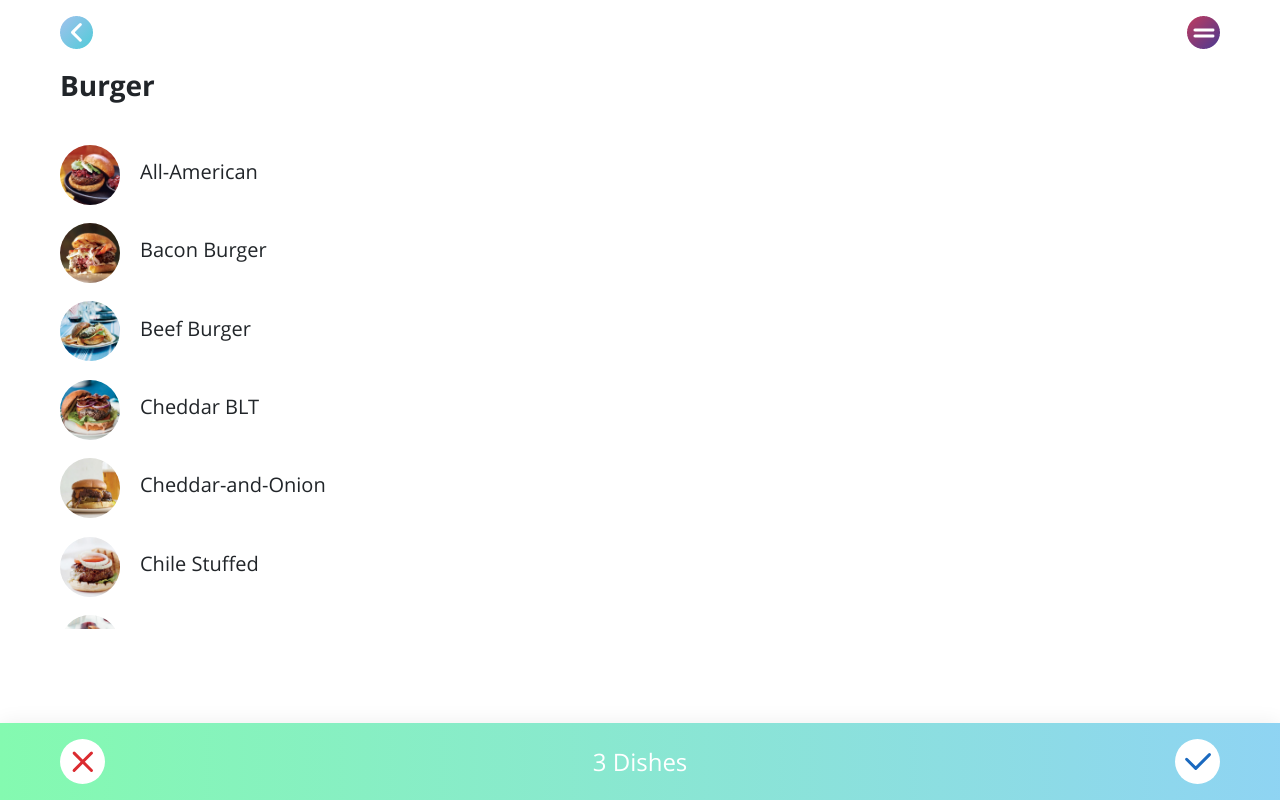
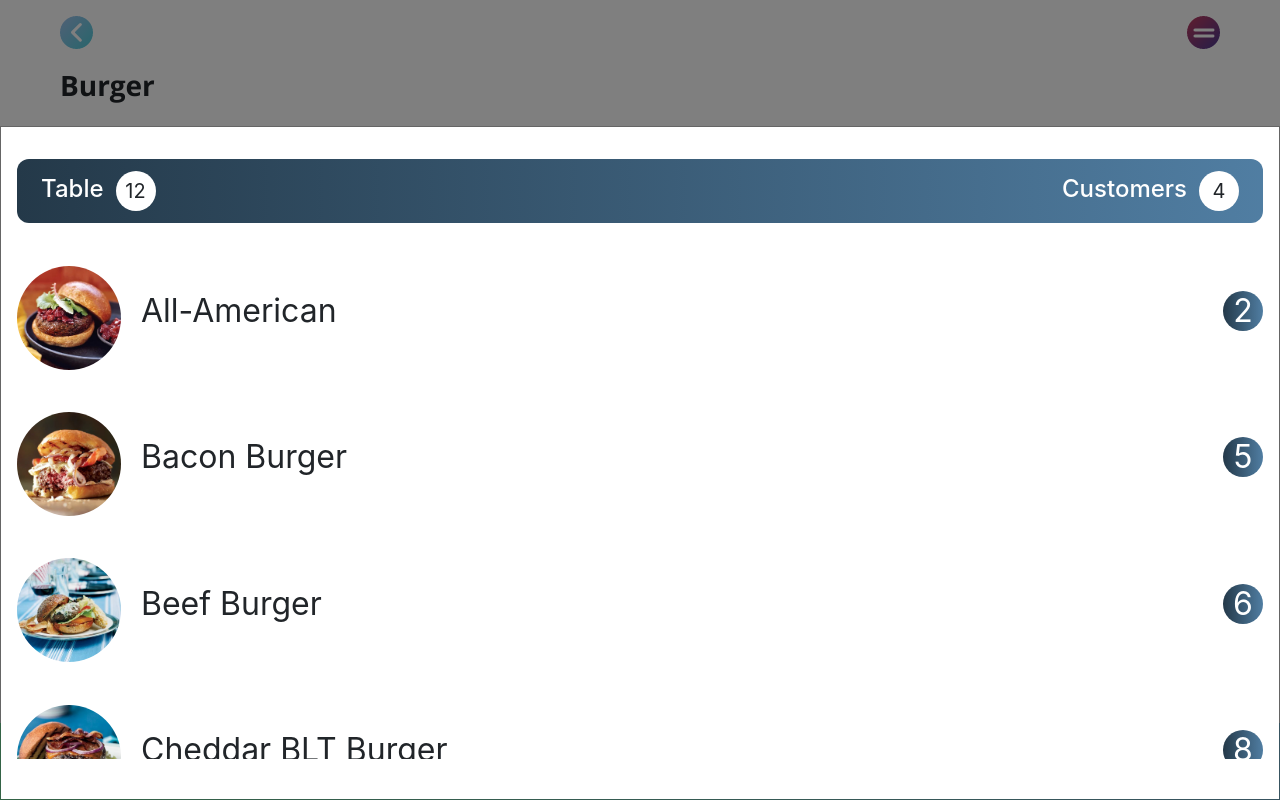
Before and after one commit to duyanh3110/rest-manager, a React app: page /categories in a window 1280 px wide. Built offline with nearby package versions, Linux system fonts and the light colour scheme.

Commit message:
add cart temporary modals to categories

```diff
--- a/src/client/components/waiter/cart/Cart.css
+++ b/src/client/components/waiter/cart/Cart.css
@@ -2,6 +2,10 @@
   height: 32em;
   margin-bottom: 1.5em;
   margin-top: 1.5em;
+}
+
+.list-dish.cart p {
+  margin: 0;
 }
 
 .dish-name {
--- a/src/client/components/waiter/totalCartBar/TotalCartBar.css
+++ b/src/client/components/waiter/totalCartBar/TotalCartBar.css
@@ -12,3 +12,20 @@
   background-image: linear-gradient(
     to right, #A6C1EE 0%, #30CFD0 51%, #A6C1EE 100%);
 }
+
+.modal-dialog.cartTemp {
+  margin: 0;
+  top: auto;
+  left: 0;
+  bottom: 0;
+  transform: none !important;
+}
+
+.modal-dialog.cartTemp .modal-content {
+  border-radius: 0;
+}
+
+.modal-dialog.cartTemp .top-num {
+  width: 100%;
+  margin-top: 1em;
+}
--- a/src/client/components/waiter/totalCartBar/TotalCartBar.js
+++ b/src/client/components/waiter/totalCartBar/TotalCartBar.js
@@ -1,5 +1,6 @@
 import React, { Component } from 'react';
 import { Modal, Button } from 'react-bootstrap';
+import TotalCart from "../cart/Cart";
 import './TotalCartBar.css';
 
 export default class TotalCartBar extends Component {
@@ -7,7 +8,8 @@ export default class TotalCartBar extends Component {
     super(props);
     this.state = {
       showFinalModal: false,
-      showCancerModal: false
+      showCancerModal: false,
+      showCart: true
     };
   }
 
@@ -27,13 +29,21 @@ export default class TotalCartBar extends Component {
     this.setState({ showCancerModal: true });
   }
 
+  handleCloseCartModal = () => {
+    this.setState({ showCart: false });
+  }
+
+  handleshowCartModal = () => {
+    this.setState({ showCart: true });
+  }
+
   render() {
     return (
       <div>
         <div className="formButton recipe">
           <div className="btn-grad btn-recipe">
             <img src="public/images/button/cancel.png" alt="logo" onClick={this.handleshowCancerModal}/>
-            <p>3 Dishes</p>
+            <p onClick={this.handleshowCartModal}>3 Dishes</p>
             <img src="public/images/button/accept.png" alt="logo" onClick={this.handleshowFinalModal}/>
           </div>
         </div>
@@ -58,6 +68,24 @@ export default class TotalCartBar extends Component {
             </div>
           </Modal.Body>
         </Modal>
+
+        <Modal dialogClassName="cartTemp" show={this.state.showCart} onHide={this.handleCloseCartModal}>
+          <Modal.Body>
+            <div className="top-num top-nav">
+              <div className="tagNum">
+                <p className="name-num">Table</p>
+                <div className="round-num"><p>12</p></div>
+              </div>
+              <div className="tagNum">
+                <p className="name-num">Customers</p>
+                <div className="round-num"><p>4</p></div>
+              </div>
+            </div>
+            <div className="total-cart">
+              <TotalCart />
+            </div>
+          </Modal.Body>
+        </Modal>
       </div>
     );
   }
```
